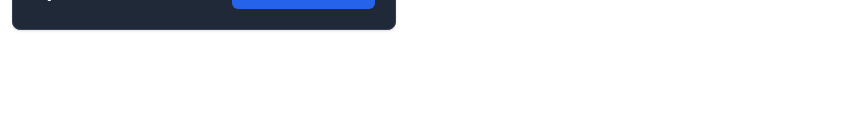
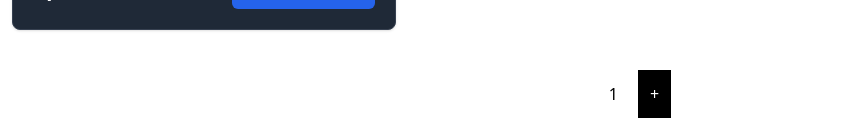
Before and after one commit to NasDev07/FrontEnd-React, a React (Vite) app: page /products in a window 1280 px wide. Shown: the part 1031-1166 px from the top of the page, without its empty margins (0-855 px from the left). Before the commit the page ends 1081 px from the top, so only its background shows below. Built offline with nearby package versions, Linux system fonts and the light colour scheme.

Commit message:
lifecycle

```diff
--- a/src/components/Fragments/Counter.jsx
+++ b/src/components/Fragments/Counter.jsx
@@ -6,6 +6,20 @@
     this.state = {
       count: 0,
     };
+    console.log("constructor");
+  }
+
+  componentDidMount() {
+    this.setState({ count: 1 });
+    console.log("componentDidMount");
+  }
+
+  // eslint-disable-next-line no-unused-vars
+  componentDidUpdate(prevProps, prevState) {
+    console.log("componentDidUpdate");
+    if (this.state.count === 10) {
+      this.setState({ count: 0 });
+    }
   }
 
   render() {
@@ -18,6 +32,7 @@
         >
           +
         </button>
+        {console.log("render")}
       </div>
     );
   }
--- a/src/pages/products.jsx
+++ b/src/pages/products.jsx
@@ -1,6 +1,7 @@
 import { Fragment, useState } from "react";
 import CardProduct from "../components/Fragments/CardProduct";
 import Button from "../components/Elemtnts/Button";
+import Counter from "../components/Fragments/Counter";
 
 const Products = [
   {
@@ -121,6 +122,9 @@
           </table>
         </div>
       </div>
+      <div className="mt-5 flex justify-center mb-5">
+        <Counter></Counter>
+      </div>
     </Fragment>
   );
 };
```
